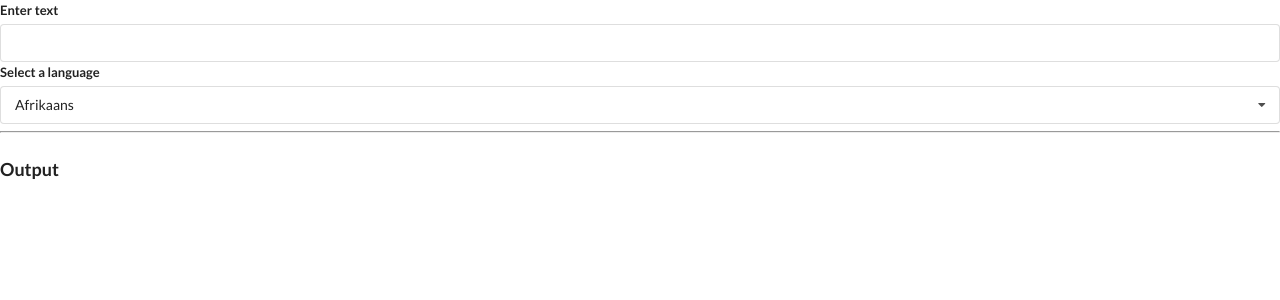
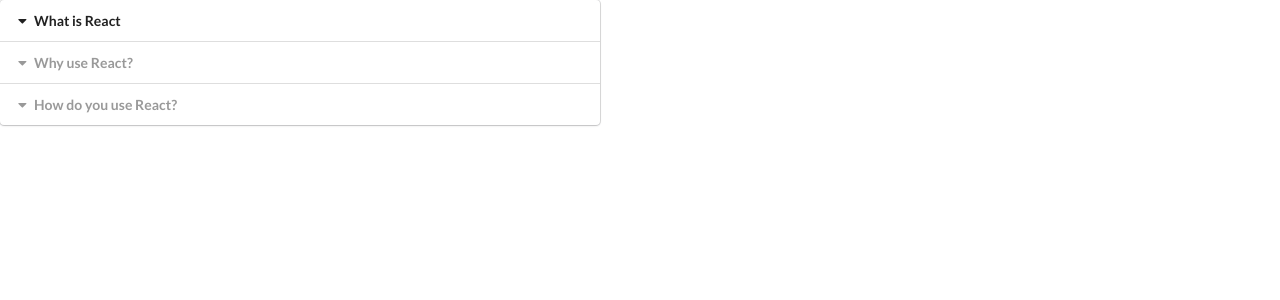
Before and after one commit to AugustasPaliulis/ReactCourse, a React (Create React App) app in the folder widgets/: page / in a window 1280 px wide. Shown: the top 300 px of the page. Built offline with nearby package versions, Linux system fonts and the light colour scheme; no server answers.

Commit message:
Basic routing

```diff
--- a/widgets/src/App.js
+++ b/widgets/src/App.js
@@ -35,20 +35,47 @@ const options = [
   },
 ];
 
+const showAccordion = () => {
+  if (window.location.pathname === "/") {
+    return <Accordion items={items} />;
+  }
+};
+
+const showList = () => {
+  if (window.location.pathname === "/list") {
+    return <Search />;
+  }
+};
+
+const showDropdown = () => {
+  if (window.location.pathname === "/dropdown") {
+    return <Dropdown />;
+  }
+};
+
+const showTranslate = () => {
+  if (window.location.pathname === "/translate") {
+    return <Translate />;
+  }
+};
+
 export default () => {
   const [selected, setSelected] = useState(options[0]);
-  const [showDropdown, setShowDropDown] = useState(true);
 
   return (
     <div>
       {/* <Accordion items={items} /> */}
+      {showAccordion()}
+      {showList()}
+      {showDropdown()}
+      {showTranslate()}
       {/* <Search /> */}
       {/* <Dropdown
         onSelectedChange={setSelected}
         selected={selected}
         options={options}
       /> */}
-      <Translate />
+      {/* <Translate /> */}
     </div>
   );
 };
```
